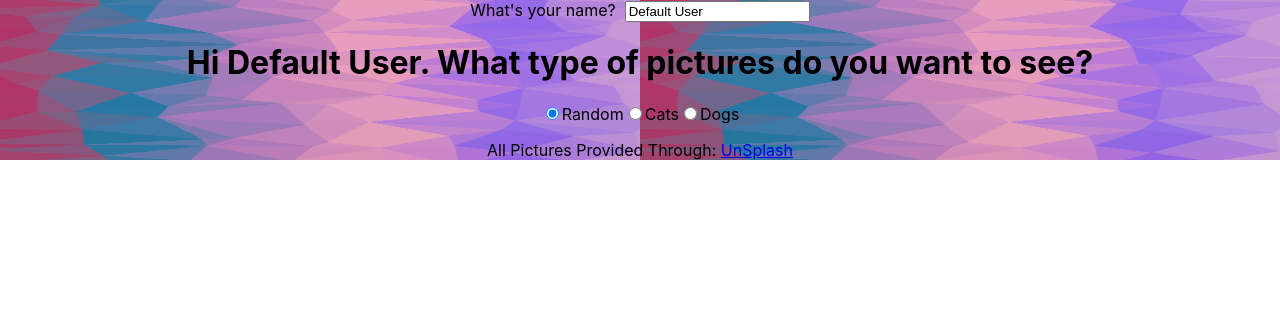
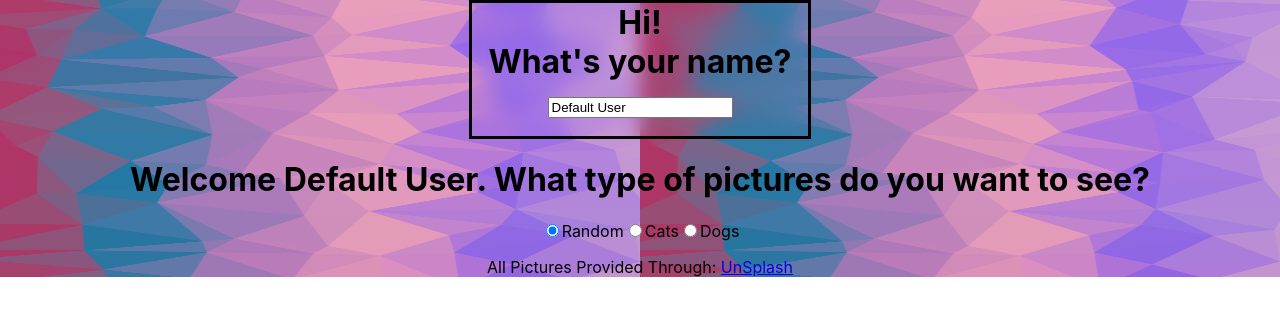
Before and after one commit to DickyKitchenJr/experiments, a React (Create React App) app in the folder react-experiment/: page / in a window 1280 px wide. Shown: the top 316 px of the page. Built offline with nearby package versions, Linux system fonts and the light colour scheme; no server answers.

Commit message:
improved style

```diff
--- a/react-experiment/src/parts/Greeting.css
+++ b/react-experiment/src/parts/Greeting.css
@@ -0,0 +1,11 @@
+form{
+    width: fit-content;
+    margin: auto;
+    padding-left: 1rem;
+    padding-right: 1rem;
+    padding-bottom: 1rem;
+    border: black solid 3px;
+    font-size: 2rem;
+    font-weight: bold;
+    backdrop-filter: blur(10px);
+}
--- a/react-experiment/src/parts/Greeting.js
+++ b/react-experiment/src/parts/Greeting.js
@@ -10,7 +10,9 @@ function Greeting() {
     <>
       <form>
         <label>
-          What's your name? &nbsp;
+          Hi!<br/>
+          What's your name?
+          <br/>
           <input
             type="text"
             defaultValue={userName}
@@ -20,7 +22,7 @@ function Greeting() {
           />
         </label>
       </form>
-      <h1>Hi {userName}. What type of pictures do you want to see?</h1>
+      <h1>Welcome {userName}. What type of pictures do you want to see?</h1>
     </>
   );
 }
--- a/react-experiment/src/parts/Images.css
+++ b/react-experiment/src/parts/Images.css
@@ -1,6 +1,6 @@
 .images{
     width: fit-content;
     margin: 2rem auto;
-    border: black solid 5px;
+    border: black solid 3px;
     backdrop-filter: blur(10px);
 }
```
